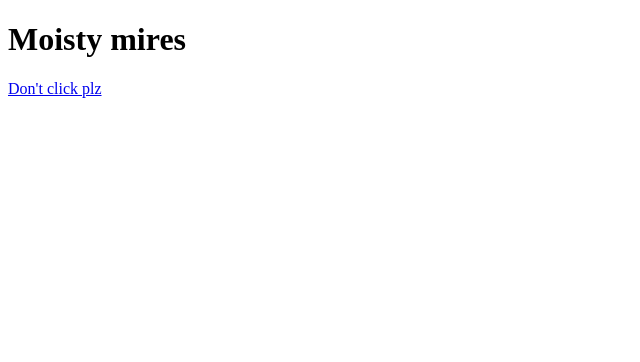
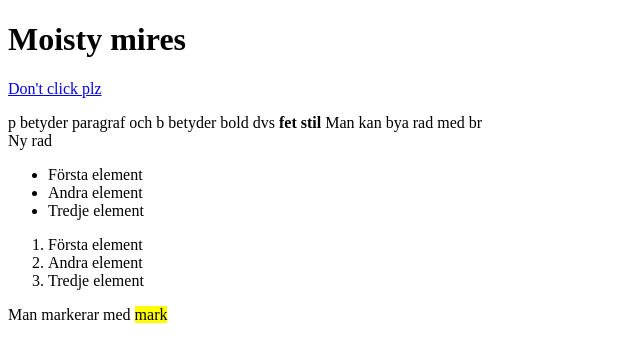
Before and after one commit to SugarMoma69/YAYEET2, a plain HTML site: page index.html in a window 1280 px wide. Shown: the whole page, without its empty margins (0-640 px from the left). Drawn offline with Linux system fonts and the light colour scheme.

Commit message:
Update index.html

```diff
--- a/index.html
+++ b/index.html
@@ -6,6 +6,23 @@
 <body>
 <h1>Moisty mires</h1>
 <a href="https://www.youtube.com">Don't click plz</a>
+<p> p betyder paragraf och b betyder bold dvs <b> fet stil</b> Man kan bya rad med br <br>Ny rad</br></p>
+
+<ul>
+	<li>Första element</li>
+	<li>Andra element</li>
+	<li>Tredje element</li>
+</ul>
+
+<ol>
+	<li>Första element</li>
+	<li>Andra element</li>
+	<li>Tredje element</li>
+</ol>
+
+<p>Man markerar med <mark>mark</mark></p>
+
+<!--här kommenterar man-->
 
 </body>
 </html>
```
